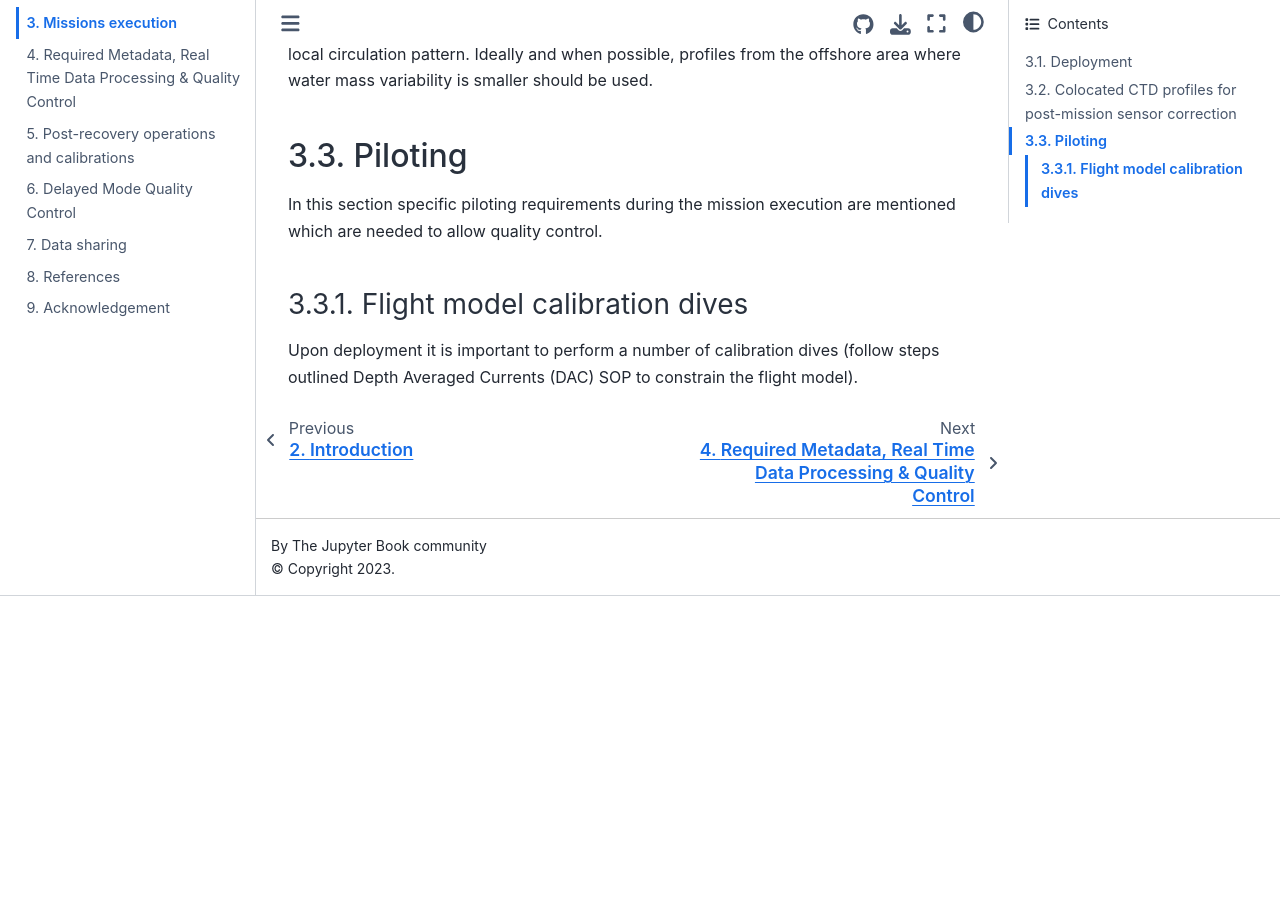
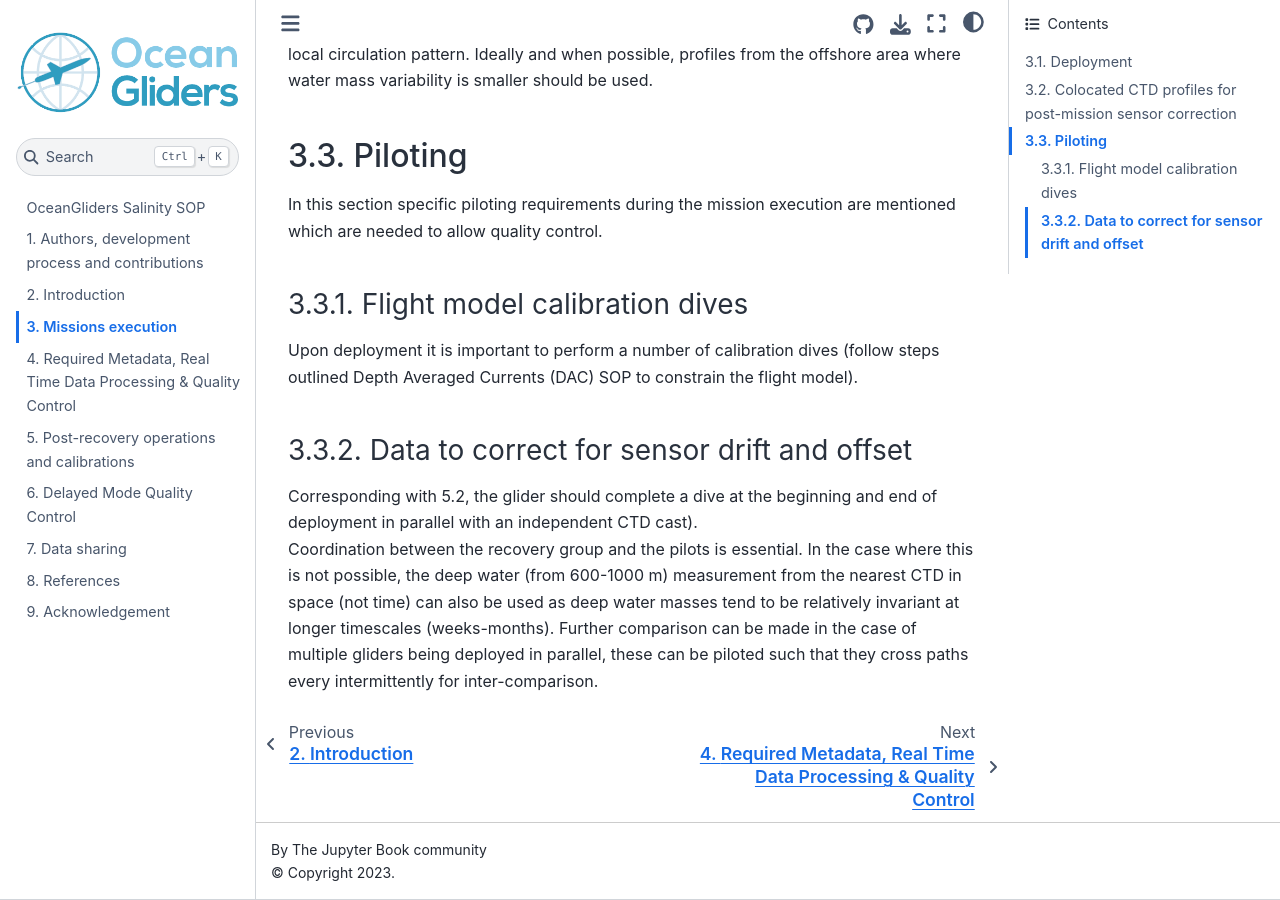
Before and after one commit to OceanGlidersCommunity/Salinity_SOP, a Jupyter Book: the page built from sections/salinity_mission_execution.md, in a window 1280 px wide and 900 px high, scrolled down 740 px. Built offline with Jupyter Book 1.0.4 settings and Sphinx 7.4.7 and the Sphinx Book theme 1.1.4, drawn with Linux system fonts in a browser that asks for light colours; pages that are not in the unit, such as notebooks, are missing from menus; before the commit the page ends 1336 px from its top, so only the background shows below that.

Commit message:
Update salinity_mission_execution.md

```diff
--- a/sections/salinity_mission_execution.md
+++ b/sections/salinity_mission_execution.md
@@ -23,3 +23,9 @@ In this section specific piloting requirements during the mission execution are
 
 ### Flight model calibration dives
 Upon deployment it is important to perform a number of calibration dives (follow steps outlined Depth Averaged Currents (DAC) SOP to constrain the flight model).
+
+### Data to correct for sensor drift and offset
+Corresponding with 5.2, the glider should complete a dive at the beginning and end of deployment in parallel with an independent CTD cast).
+Coordination between the recovery group and the pilots is essential.
+In the case where this is not possible, the deep water (from 600-1000 m) measurement from the nearest CTD in space (not time) can also be used as deep water masses tend to be relatively invariant at longer timescales (weeks-months).
+Further comparison can be made in the case of multiple gliders being deployed in parallel, these can be piloted such that they cross paths every intermittently for inter-comparison.
```
